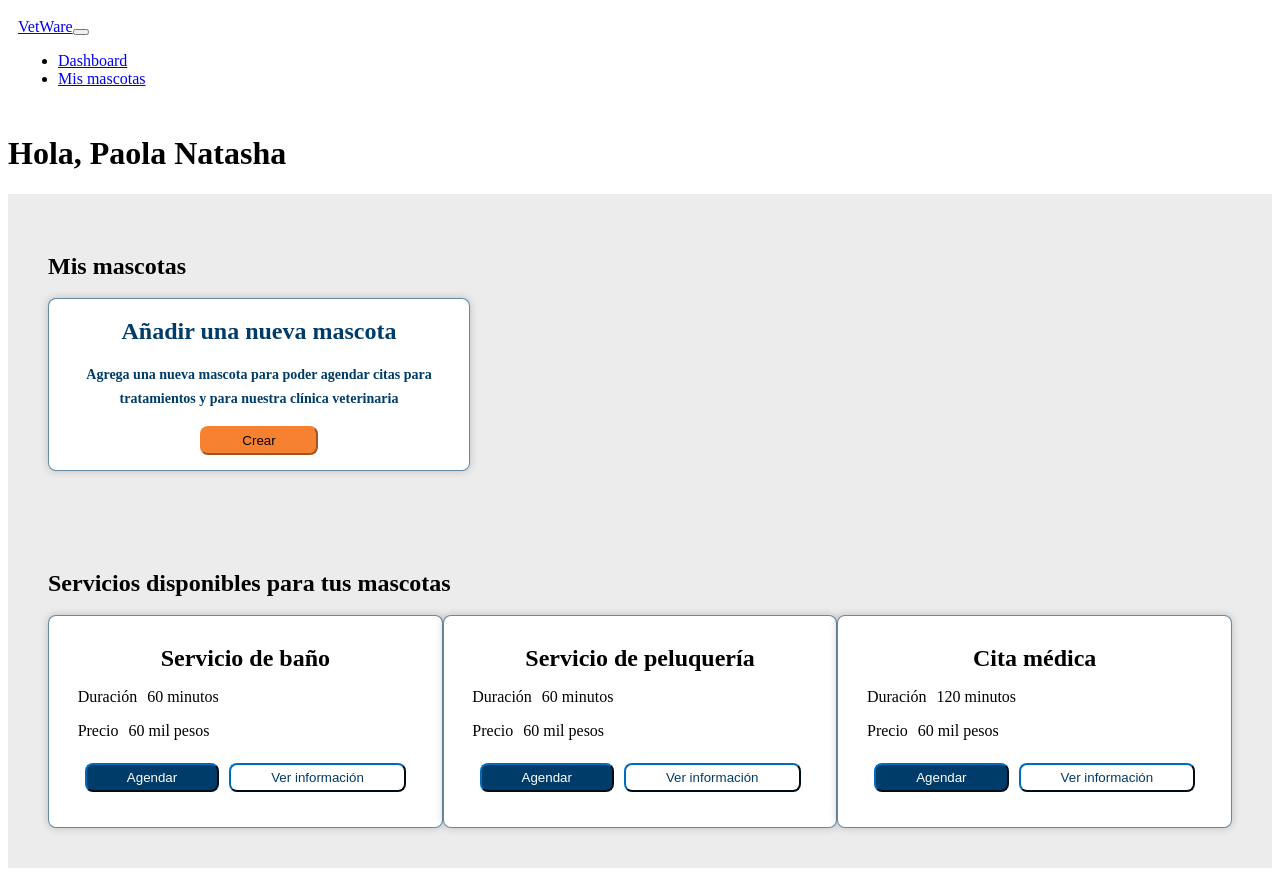
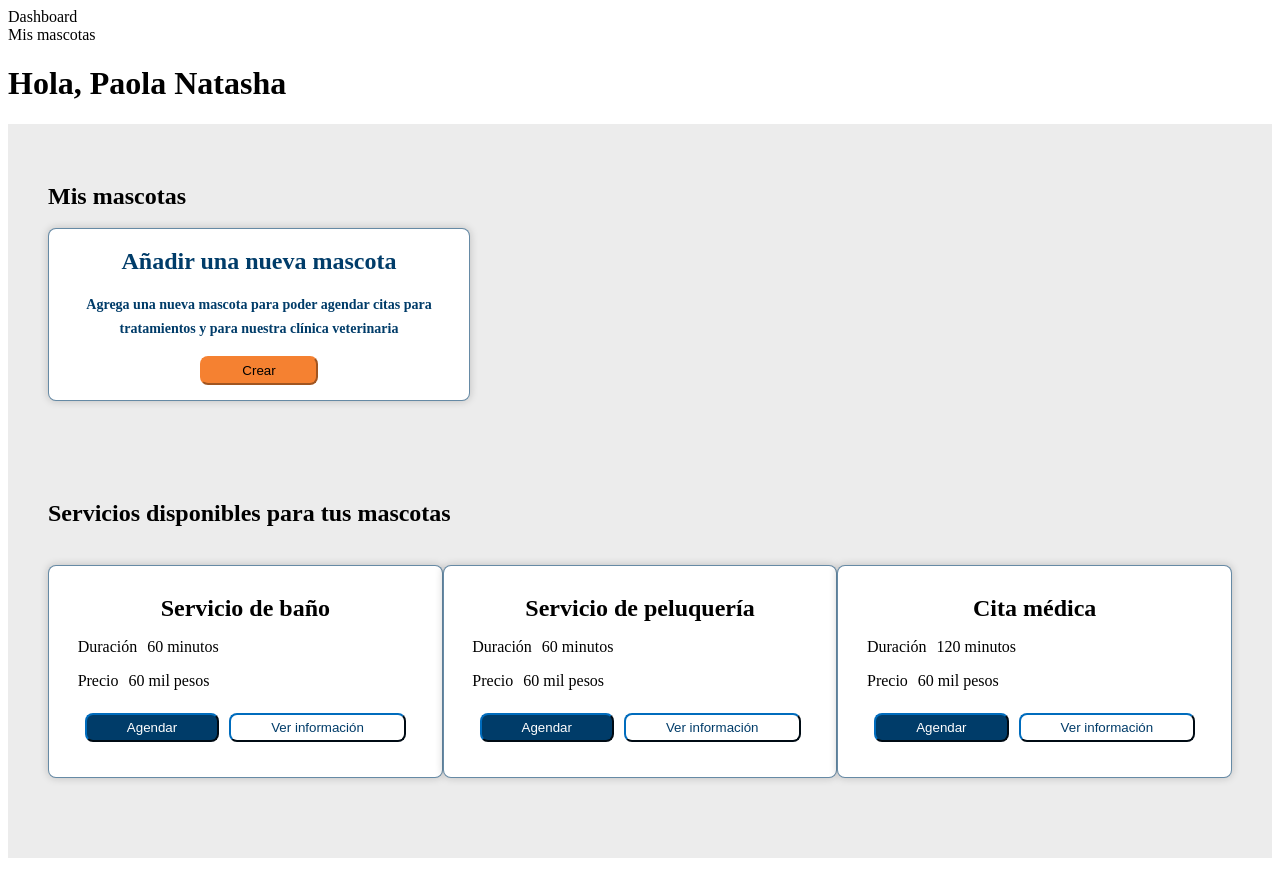
Before and after one commit to pbtxt/vetware-frontend, a Next.js app: page /dashboard in a window 1280 px wide. Built offline with nearby package versions, Linux system fonts and the light colour scheme.

Commit message:
fix import errors

```diff
--- a/package.json
+++ b/package.json
@@ -19,5 +19,8 @@
     "react": "^17.0.2",
     "react-dom": "^17.0.2",
     "typescript": "^4.4.3"
+  },
+  "devDependencies": {
+    "file-loader": "^6.2.0"
   }
 }
--- a/src/components/molecules/Header/index.tsx
+++ b/src/components/molecules/Header/index.tsx
@@ -1,24 +1,8 @@
 import React, { Component } from "react";
-import {
-  NavbarBrand,
-  Collapse,
-  NavItem,
-  Nav,
-  NavbarToggler,
-  NavLink,
-} from "reactstrap";
-import { NavbarStyled } from "./styles";
-import icons from "../../../assets/Icon";
 
 export interface Props {}
 
-type State = {
-  isOpen: boolean;
-};
-
-const toggle = () => {
-  console.log("toggle");
-};
+type State = {};
 
 export default class Header extends Component<Props, State> {
   constructor(props: Props) {
@@ -29,22 +13,15 @@ export default class Header extends Component<Props, State> {
   }
 
   render() {
-    const { isOpen } = this.state;
     return (
-      <NavbarStyled color="light" light expand="md">
-        <NavbarBrand href="/">VetWare</NavbarBrand>
-        <NavbarToggler onClick={toggle} />
-        <Collapse isOpen={isOpen} navbar>
-          <Nav className="mr-auto" navbar>
-            <NavItem>
-              <NavLink href="#">Dashboard</NavLink>
-            </NavItem>
-            <NavItem>
-              <NavLink href="#">Mis mascotas</NavLink>
-            </NavItem>
-          </Nav>
-        </Collapse>
-      </NavbarStyled>
+      <div>
+        <div>
+          <span>Dashboard</span>
+        </div>
+        <div>
+          <span>Mis mascotas</span>
+        </div>
+      </div>
     );
   }
 }
--- a/src/components/molecules/Header/styles.ts
+++ /dev/null
@@ -1,6 +0,0 @@
-import { Navbar } from "reactstrap";
-import styled from "styled-components";
-
-export const NavbarStyled = styled(Navbar)`
-  padding: 10px;
-`;
--- a/src/components/molecules/ServicesList/index.tsx
+++ b/src/components/molecules/ServicesList/index.tsx
@@ -1,4 +1,5 @@
 import React, { Component } from "react";
+import { getServices } from "../../../utils/db";
 
 export interface Props {
   name: string;
--- a/src/components/organisms/CommonPageLayout/index.tsx
+++ b/src/components/organisms/CommonPageLayout/index.tsx
@@ -1,6 +1,5 @@
 import * as React from "react";
 import Header from "../../molecules/Header";
-import { LayoutContainer, CommonLayoutContainer } from "./styles";
 
 interface CommonPageLayoutProps {
   children: React.ReactNode;
@@ -12,12 +11,12 @@ interface CommonPageLayoutProps {
 
 const CommonPageLayout: React.FC<CommonPageLayoutProps> = ({ children }) => {
   return (
-    <LayoutContainer>
+    <div>
       <Header />
       <main>
-        <CommonLayoutContainer>{children}</CommonLayoutContainer>
+        <div>{children}</div>
       </main>
-    </LayoutContainer>
+    </div>
   );
 };
 
--- a/src/components/organisms/CommonPageLayout/styles.ts
+++ /dev/null
@@ -1,4 +0,0 @@
-import styled from "styled-components";
-
-export const LayoutContainer = styled.div``;
-export const CommonLayoutContainer = styled.div``;
--- a/src/components/organisms/Dashboard/styles.css
+++ b/src/components/organisms/Dashboard/styles.css
@@ -1,5 +1,6 @@
 .services-list-container {
   display: flex;
-  justify-content: space-around;
+  justify-content: space-between;
   align-items: center;
+  margin: 40px 0px;
 }
```
Also changed, not shown: src/assets/styles/CommonComponents/styles.ts (deleted, +0 -31 lines), src/assets/Icon/icons/VetwareLogo.svg (added), src/assets/styles/CommonComponents/styles.css (added), src/components/organisms/Dashboard/icons/VetwareLogo.png (added).
